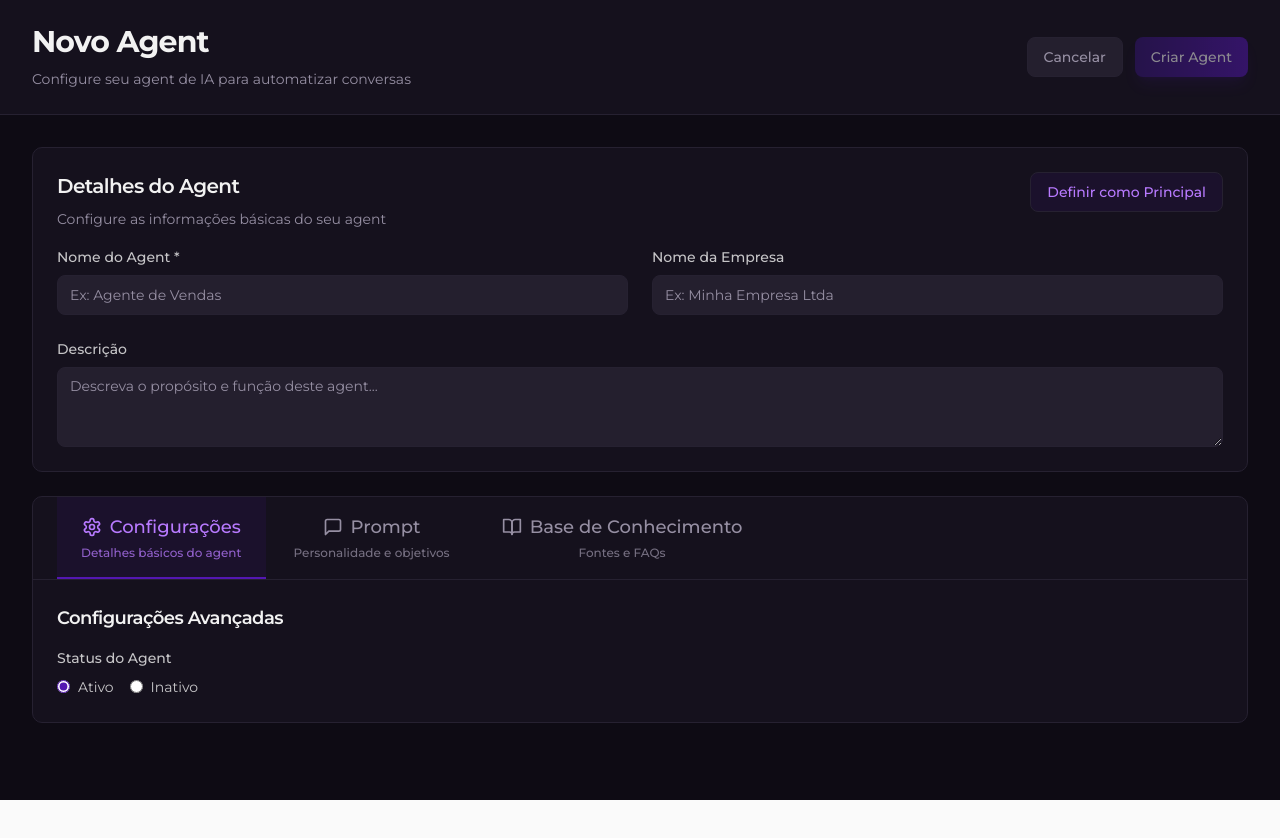
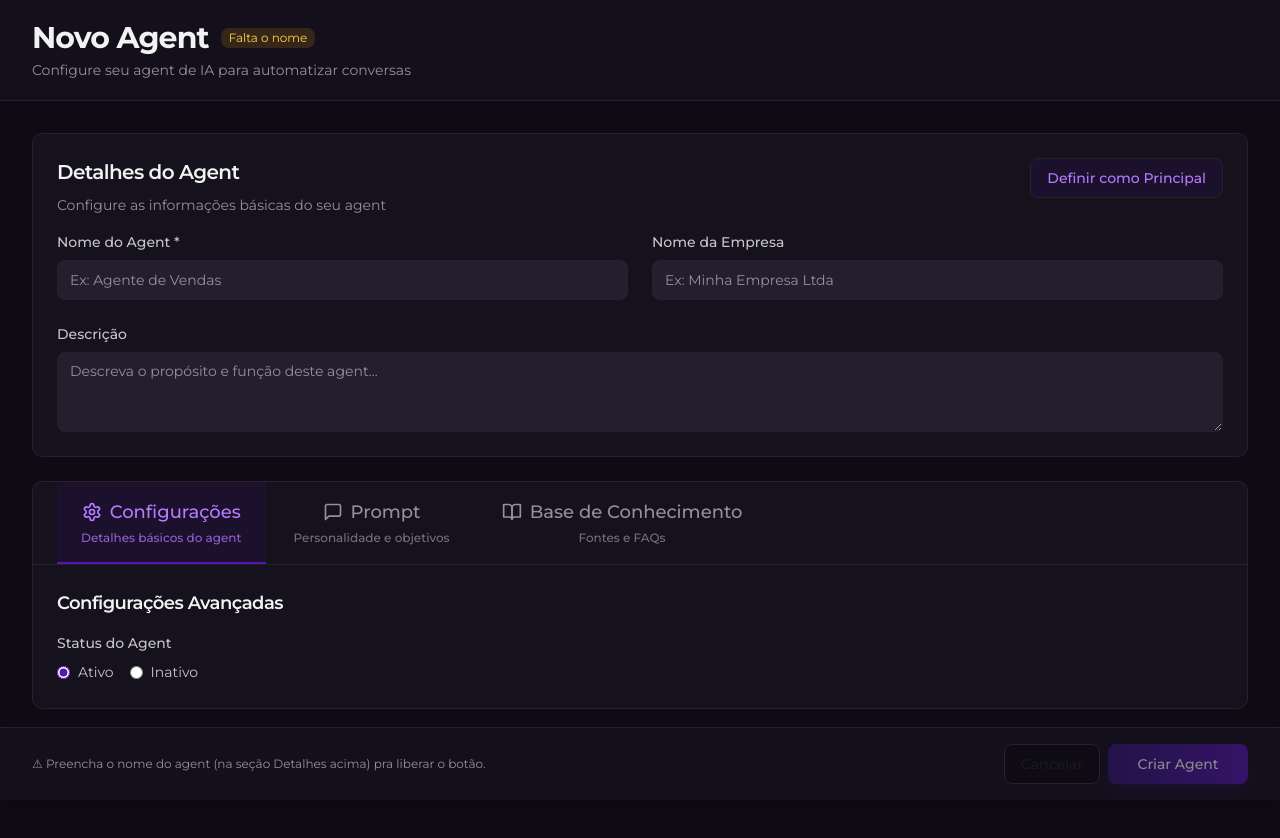
Before and after one commit to LuanHomio/homio-ai-agent, a Next.js app: page /agents/new in a window 1280 px wide. Shown: the top 838 px of the page. Before the commit the page ends 800 px from the top, so only its background shows below. Built offline with nearby package versions, Linux system fonts and the light colour scheme.

Commit message:
fix(new-agent): header+footer sticky e toast via sonner (#12)
Botao Criar Agent agora persiste no scroll via footer sticky com hint contextual + chip de status no header. Toast migrado pra sonner.

```diff
--- a/src/app/agents/new/page.tsx
+++ b/src/app/agents/new/page.tsx
@@ -1,14 +1,15 @@
 'use client';
 
-import { useState, useEffect, useRef } from 'react';
+import { useState, useEffect } from 'react';
 import { useRouter, useSearchParams } from 'next/navigation';
+import { toast } from 'sonner';
 import { Button } from '@/components/ui/button';
 import { Input } from '@/components/ui/input';
 import { Textarea } from '@/components/ui/textarea';
 import { Tooltip } from '@/components/ui/tooltip';
-import { MultiSelect, MultiSelectOption } from '@/components/ui/multi-select';
-import { Agent, CreateAgentRequest, KnowledgeBase } from '@/lib/types';
-import { Settings, MessageSquare, BookOpen, ArrowLeft, Loader2 } from 'lucide-react';
+import { MultiSelect } from '@/components/ui/multi-select';
+import { CreateAgentRequest, KnowledgeBase } from '@/lib/types';
+import { Settings, MessageSquare, BookOpen, Loader2, Check } from 'lucide-react';
 
 export default function NewAgentPage() {
   const router = useRouter();
@@ -17,7 +18,6 @@ export default function NewAgentPage() {
 
   const [activeTab, setActiveTab] = useState('configuracoes');
   const [loading, setLoading] = useState(false);
-  const [message, setMessage] = useState<{ type: 'success' | 'error'; text: string } | null>(null);
 
   const [agent, setAgent] = useState<CreateAgentRequest>({
     location_id: locationId,
@@ -34,13 +34,6 @@ export default function NewAgentPage() {
   const [knowledgeBases, setKnowledgeBases] = useState<KnowledgeBase[]>([]);
   const [selectedKnowledgeBases, setSelectedKnowledgeBases] = useState<string[]>([]);
 
-  const messageTimeoutRef = useRef<NodeJS.Timeout | null>(null);
-  const showMessage = (type: 'success' | 'error', text: string) => {
-    if (messageTimeoutRef.current) clearTimeout(messageTimeoutRef.current);
-    setMessage({ type, text });
-    messageTimeoutRef.current = setTimeout(() => setMessage(null), 5000);
-  };
-
   const fetchKnowledgeBases = async () => {
     try {
       const response = await fetch(`/api/knowledge-bases?location_id=${locationId}`);
@@ -51,13 +44,13 @@ export default function NewAgentPage() {
       setKnowledgeBases(data);
     } catch (error) {
       console.error('Error fetching knowledge bases:', error);
-      showMessage('error', 'Erro ao carregar bases de conhecimento');
+      toast.error('Erro ao carregar bases de conhecimento');
     }
   };
 
   const createAgent = async () => {
-    if (!agent.name) {
-      showMessage('error', 'Nome do agent é obrigatório');
+    if (!agent.name.trim()) {
+      toast.error('Nome do agent é obrigatório');
       return;
     }
 
@@ -76,7 +69,6 @@ export default function NewAgentPage() {
 
       const createdAgent = await response.json();
 
-      // Update knowledge bases if any are selected
       if (selectedKnowledgeBases.length > 0) {
         const kbResponse = await fetch(`/api/agents/${createdAgent.id}/knowledge-bases`, {
           method: 'PUT',
@@ -89,13 +81,11 @@ export default function NewAgentPage() {
         }
       }
 
-      showMessage('success', 'Agent criado com sucesso!');
-
-      // Redirect to agent edit page
+      toast.success('Agent criado com sucesso!');
       router.push(`/agents/${createdAgent.id}?locationId=${locationId}`);
     } catch (error) {
       console.error('Error creating agent:', error);
-      showMessage('error', error instanceof Error ? error.message : 'Erro ao criar agent');
+      toast.error(error instanceof Error ? error.message : 'Erro ao criar agent');
     } finally {
       setLoading(false);
     }
@@ -114,52 +104,36 @@ export default function NewAgentPage() {
     { id: 'conhecimento', label: 'Base de Conhecimento', icon: BookOpen, description: 'Fontes e FAQs' }
   ];
 
+  const isReady = agent.name.trim().length > 0;
+
   return (
-    <div className="min-h-screen bg-background dark animate-fade-in">
-      {/* Header Section */}
-      <div className="bg-card border-b border-border animate-slide-up">
-        <div className="max-w-7xl mx-auto px-8 py-6">
-          <div className="flex items-center justify-between">
-            <div>
-              <h1 className="text-3xl font-bold text-foreground mb-2">
-                {agent.name || 'Novo Agent'}
-              </h1>
-              <p className="text-muted-foreground">
-                Configure seu agent de IA para automatizar conversas
-              </p>
-            </div>
-            <div className="flex gap-3">
-              <Button
-                variant="outline"
-                onClick={() => router.back()}
-                className="bg-secondary border-border text-muted-foreground hover:bg-secondary/80"
-              >
-                Cancelar
-              </Button>
-              <Button
-                onClick={createAgent}
-                disabled={loading || !agent.name}
-                className="bg-gradient-to-r from-homio-purple-600 to-homio-purple-500 hover:from-homio-purple-500 hover:to-homio-purple-400 shadow-lg shadow-homio-purple-500/20 text-white"
-              >
-                {loading ? <><Loader2 className="mr-2 h-4 w-4 animate-spin" /> Criando...</> : 'Criar Agent'}
-              </Button>
-            </div>
+    <div className="min-h-screen bg-background dark animate-fade-in flex flex-col">
+      {/* Header sticky top — info do agent + indicador de pronto */}
+      <div className="bg-card border-b border-border sticky top-0 z-30 backdrop-blur-md bg-card/95 shadow-sm animate-slide-up">
+        <div className="max-w-7xl mx-auto px-8 py-5">
+          <div className="flex items-center gap-3 min-w-0">
+            <h1 className="text-2xl md:text-3xl font-bold text-foreground truncate">
+              {agent.name || 'Novo Agent'}
+            </h1>
+            {isReady ? (
+              <span className="inline-flex items-center gap-1 px-2 py-0.5 bg-emerald-500/15 text-emerald-300 text-xs rounded-md flex-shrink-0">
+                <Check className="w-3 h-3" />
+                Pronto pra criar
+              </span>
+            ) : (
+              <span className="inline-flex items-center px-2 py-0.5 bg-amber-500/15 text-amber-300 text-xs rounded-md flex-shrink-0">
+                Falta o nome
+              </span>
+            )}
           </div>
+          <p className="text-sm text-muted-foreground mt-1">
+            Configure seu agent de IA para automatizar conversas
+          </p>
         </div>
       </div>
 
-      {/* Main Content */}
-      <div className="max-w-7xl mx-auto p-8">
-        {message && (
-          <div className={`p-4 rounded-md mb-6 ${
-            message.type === 'success'
-              ? 'bg-green-900/30 text-green-400 border border-green-800'
-              : 'bg-red-900/30 text-red-400 border border-red-800'
-          }`}>
-            {message.text}
-          </div>
-        )}
-
+      {/* Main Content (flex-1 pra empurrar o footer pra baixo) */}
+      <div className="max-w-7xl mx-auto p-8 flex-1 w-full pb-32">
         {/* Bot Details Section */}
         <div className="bg-card rounded-lg p-6 border border-border mb-6 animate-slide-up-delay-1">
           <div className="flex justify-between items-start mb-4">
@@ -407,6 +381,36 @@ export default function NewAgentPage() {
           </div>
         </div>
       </div>
+
+      {/* Footer sticky bottom — botoes sempre visiveis */}
+      <div className="fixed bottom-0 left-0 right-0 z-30 bg-card/95 backdrop-blur-md border-t border-border shadow-lg">
+        <div className="max-w-7xl mx-auto px-8 py-4 flex items-center justify-between gap-4">
+          <p className="text-xs text-muted-foreground hidden sm:block">
+            {isReady
+              ? '✓ Tudo pronto. Você pode criar o agent agora.'
+              : '⚠ Preencha o nome do agent (na seção Detalhes acima) pra liberar o botão.'}
+          </p>
+          <div className="flex gap-2 ml-auto">
+            <Button variant="outline" onClick={() => router.back()} disabled={loading}>
+              Cancelar
+            </Button>
+            <Button
+              onClick={createAgent}
+              disabled={loading || !isReady}
+              className="bg-gradient-to-r from-homio-purple-600 to-homio-purple-500 hover:from-homio-purple-500 hover:to-homio-purple-400 shadow-lg shadow-homio-purple-500/20 text-white min-w-[140px]"
+            >
+              {loading ? (
+                <>
+                  <Loader2 className="mr-2 h-4 w-4 animate-spin" />
+                  Criando...
+                </>
+              ) : (
+                'Criar Agent'
+              )}
+            </Button>
+          </div>
+        </div>
+      </div>
     </div>
   );
 }
```
